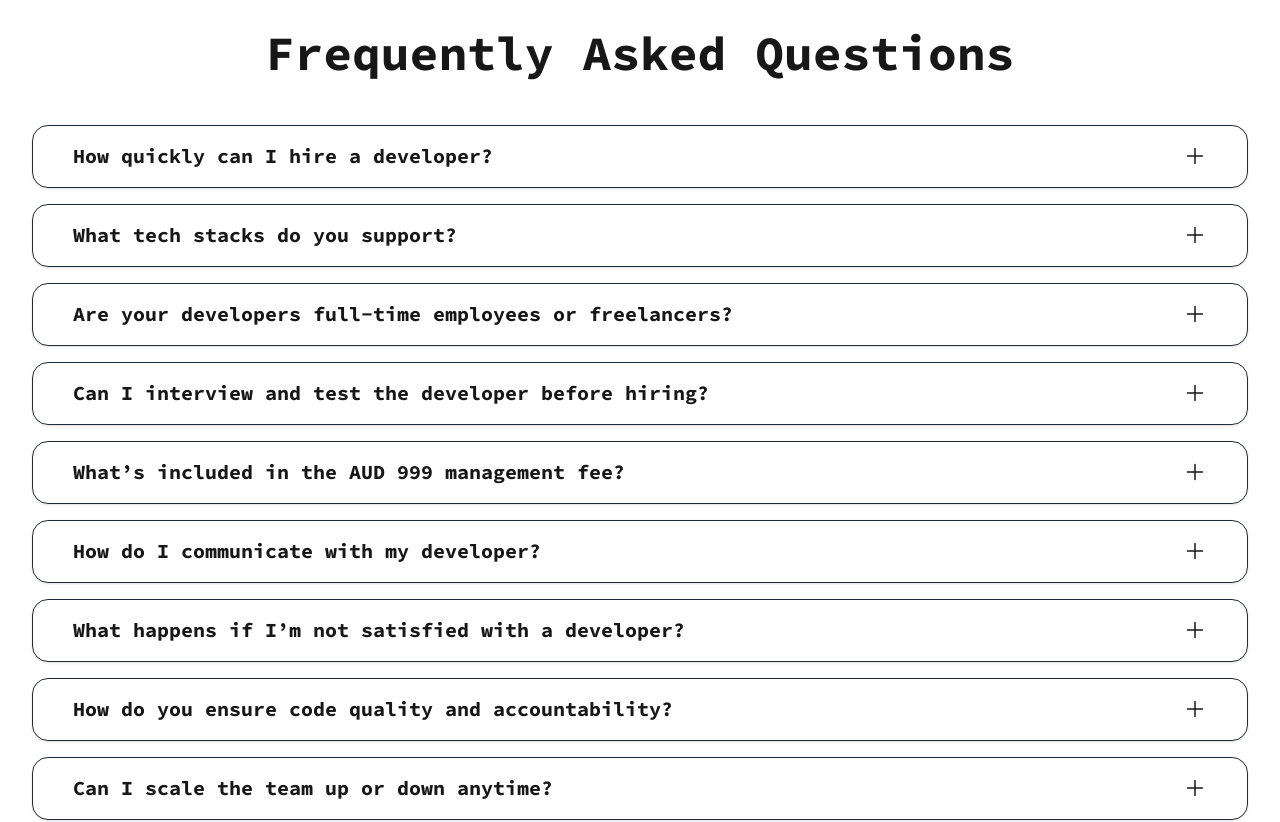
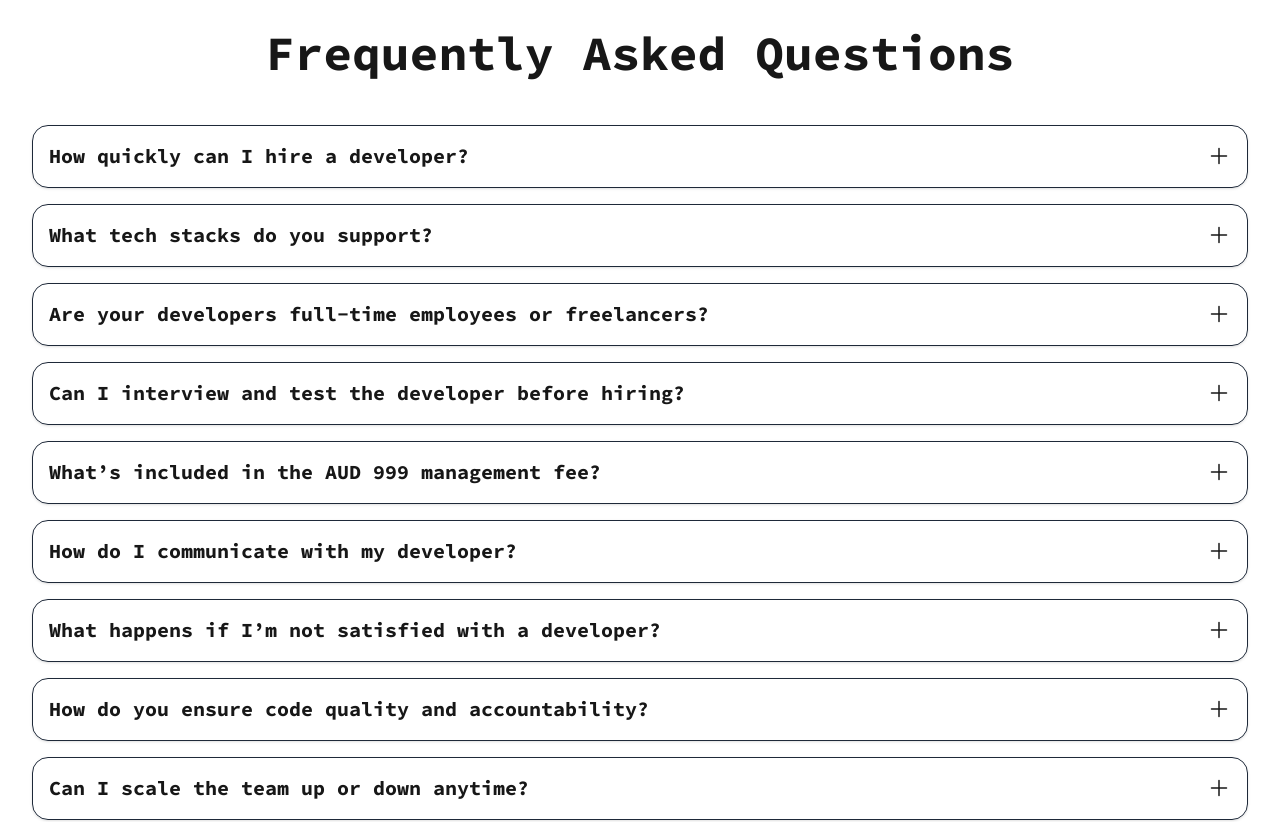
Before and after one commit to faizdev007/OVE_Web, a Next.js app: page /contact_us in a window 1280 px wide. Shown: the part 980-1802 px from the top of the page. Built offline with nearby package versions, Linux system fonts and the light colour scheme; what tailwindcss-animated would draw is missing.

Commit message:
update faq

```diff
--- a/components/Homepage/faq.tsx
+++ b/components/Homepage/faq.tsx
@@ -80,23 +80,20 @@ export default function FaqSection() {
             {faqs.map((item, index) => (
                 <div
                 key={index}
-                className={`border-1 border-gray-800 px-10 rounded-2xl py-4 shadow-sm transition-all duration-20 cursor-pointer ${
+                className={`border-1 border-gray-800 px-4 rounded-2xl py-4 shadow-sm transition-all duration-20 cursor-pointer ${
                     activeIndex === index ? 'border-b-4' : ''
                 }`}
                 onClick={() => toggle(index)}
                 >
-                <div className="flex justify-between items-center">
+                <div className="flex justify-between items-center gap-2">
                     <p className="font-bold md:text-xl">{item.question}</p>
-                        <svg xmlns="http://www.w3.org/2000/svg" fill="none" viewBox="0 0 24 24" strokeWidth="1.5" stroke="currentColor" className={`size-6 hidden transition-transform duration-300 ${
-                            activeIndex === index ? 'rotate-180' : ''
-                        }`}>
-                            <path strokeLinecap="round" strokeLinejoin="round" d="m19.5 8.25-7.5 7.5-7.5-7.5" />
-                        </svg>
-                        <svg xmlns="http://www.w3.org/2000/svg" fill="none" viewBox="0 0 24 24" strokeWidth="1.5" stroke="currentColor" className={`size-6 transition-transform duration-300 ${
-                            activeIndex === index ? 'rotate-135' : ''
-                        }`}>
-                          <path stroke-linecap="round" stroke-linejoin="round" d="M12 4.5v15m7.5-7.5h-15" />
-                        </svg>
+                    <div className=''>
+                      <svg xmlns="http://www.w3.org/2000/svg" fill="none" viewBox="0 0 24 24" strokeWidth="1.5" stroke="currentColor" className={`size-6 transition-transform duration-300 ${
+                          activeIndex === index ? 'rotate-135' : ''
+                      }`}>
+                        <path stroke-linecap="round" stroke-linejoin="round" d="M12 4.5v15m7.5-7.5h-15" />
+                      </svg>
+                    </div>
                 </div>
 
                 <div
```
